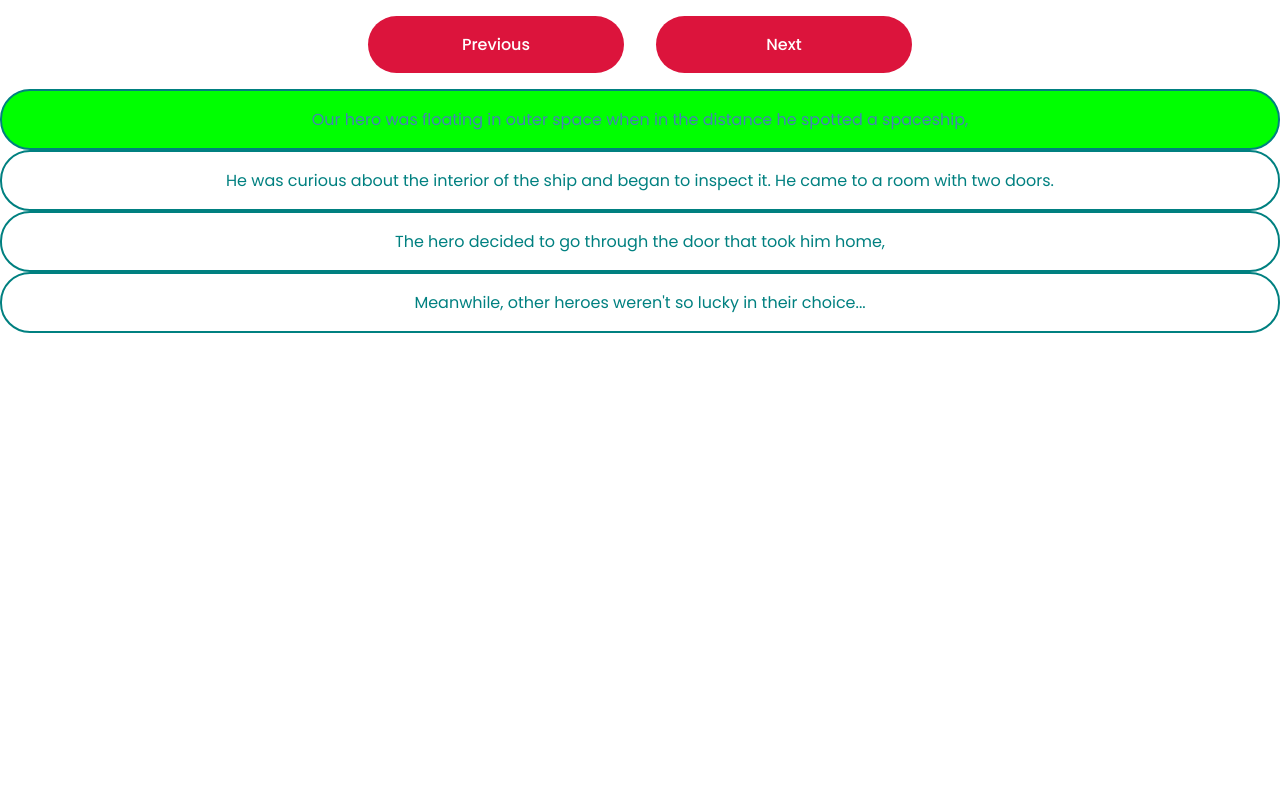
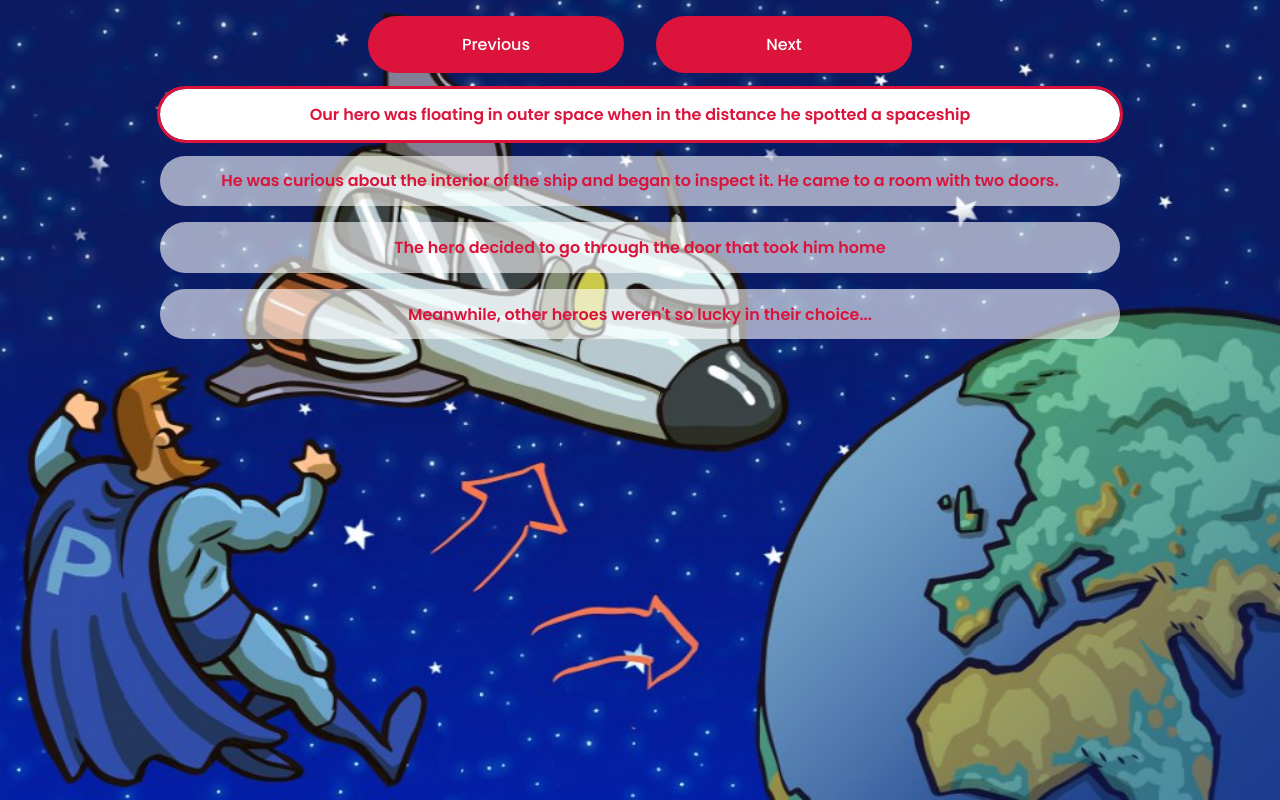
Before and after one commit to ViuCoding/Sprint-6, a Vue app: page / in a window 1280 px wide. Both pictures are taken after a click on the button "START YOUR JOURNEY". Built offline with nearby package versions, Linux system fonts and the light colour scheme.

Commit message:
Now the images changes each time we click the buttons. Exercise 6

```diff
--- a/src/components/Home.vue
+++ b/src/components/Home.vue
@@ -11,6 +11,7 @@
   <div v-if="showCanvass">
     <Buttons @changePhrase="changePhrase" />
     <Scene :story="story" :sentence="currentSentence" />
+    <img :src="require(`@/assets/img/${currentImg}.jpg`)" alt="" />
   </div>
 </template>
 
@@ -24,8 +25,22 @@ export default {
   props: [],
   data() {
     return {
-      story: ["Our hero was floating in outer space when in the distance he spotted a spaceship,", "He was curious about the interior of the ship and began to inspect it. He came to a room with two doors.", "The hero decided to go through the door that took him home,", "Meanwhile, other heroes weren't so lucky in their choice..."],
+      story: [
+        {
+          txt: "Our hero was floating in outer space when in the distance he spotted a spaceship",
+        },
+        {
+          txt: "He was curious about the interior of the ship and began to inspect it. He came to a room with two doors.",
+        },
+        {
+          txt: "The hero decided to go through the door that took him home",
+        },
+        {
+          txt: "Meanwhile, other heroes weren't so lucky in their choice...",
+        },
+      ],
       currentSentence: 0,
+      currentImg: 1,
       showSplash: true,
       showCanvass: false,
     };
@@ -34,12 +49,16 @@ export default {
     changePhrase(id) {
       if (id === 1) {
         this.currentSentence--;
+        this.currentImg--;
       } else {
         this.currentSentence++;
+        this.currentImg++;
       }
 
       if (this.currentSentence < 0) this.currentSentence = 3;
       if (this.currentSentence > 3) this.currentSentence = 0;
+      if (this.currentImg < 1) this.currentImg = 4;
+      if (this.currentImg > 4) this.currentImg = 1;
     },
 
     toggleCanvass() {
@@ -51,6 +70,13 @@ export default {
 </script>
 
 <style>
+img {
+  position: fixed;
+  top: 0;
+  z-index: -2;
+  width: 100vw;
+  height: 100vh;
+}
 #splash {
   background: linear-gradient(rgba(0, 0, 0, 0.4), rgba(0, 0, 0, 0.6)), url("../assets/img/bg1.jpg") center/cover;
   min-height: 100vh;
--- a/src/components/Scene.vue
+++ b/src/components/Scene.vue
@@ -1,5 +1,5 @@
 <template>
-  <p v-for="(phrase, index) in story" :key="index" :class="{ active: index === sentence }">{{ phrase }}</p>
+  <p v-for="(phrase, index) in story" :key="index" :class="{ active: index === sentence }">{{ phrase.txt }}</p>
 </template>
 
 <script>
@@ -12,13 +12,16 @@ export default {
 <style scoped>
 p {
   text-align: center;
-  border: 2px solid teal;
-  padding: 1rem;
+  background-color: rgba(255, 255, 255, 0.6);
+  color: crimson;
+  padding: 0.8rem;
+  font-weight: 600;
   border-radius: 30px;
+  margin: 0px 10rem 1rem 10rem;
 }
 
 .active {
-  background-color: #00ff01;
-  color: steelblue;
+  background-color: rgba(255, 255, 255, 1);
+  outline: solid 3px crimson;
 }
 </style>
```
